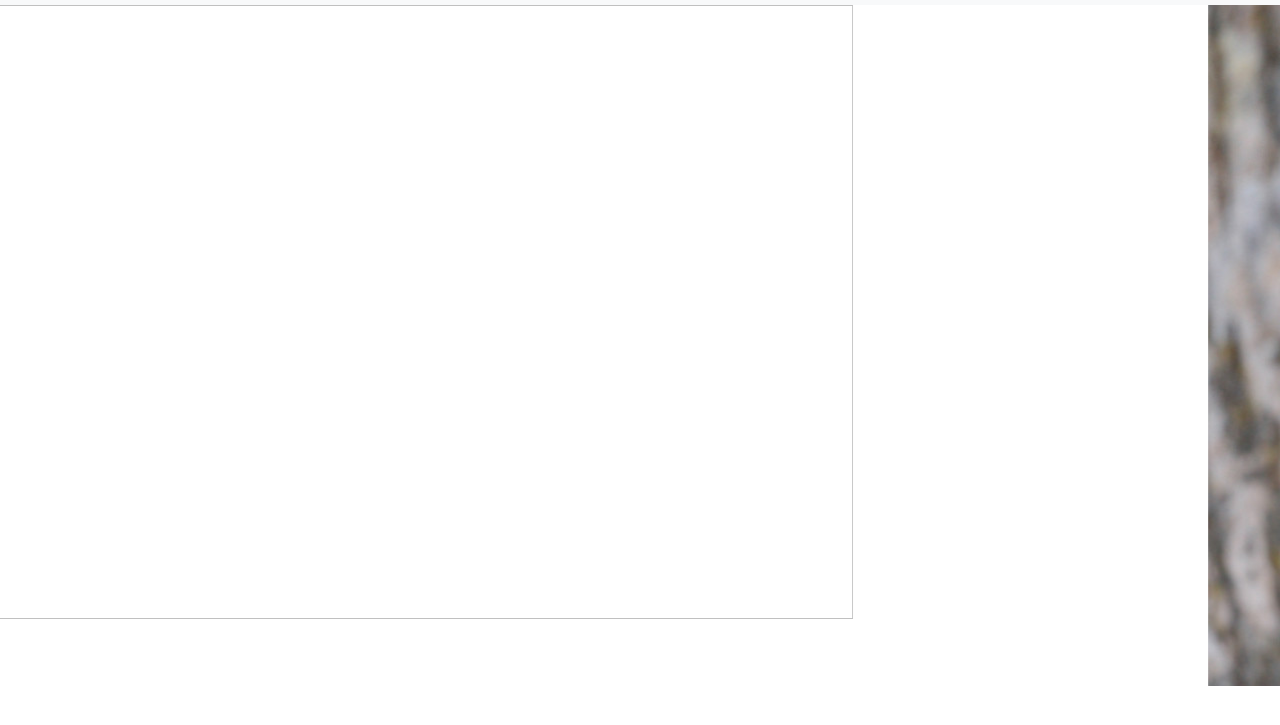
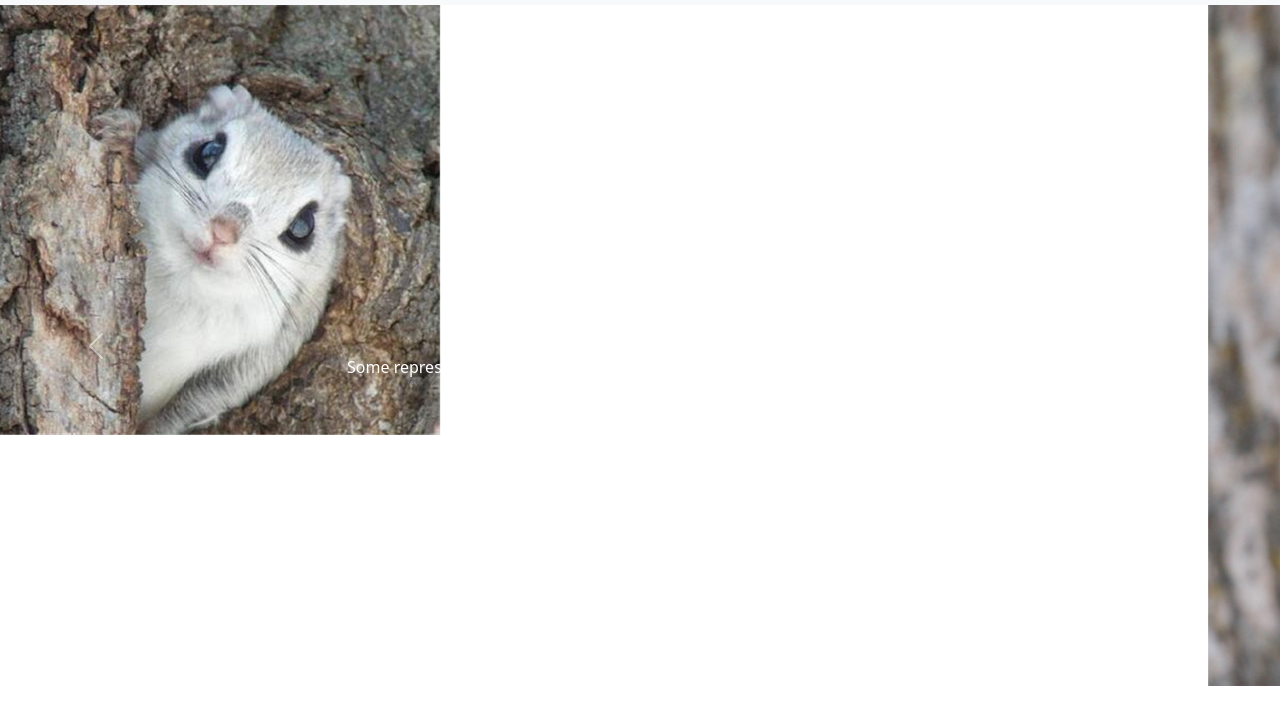
Before and after one commit to a36845220/-, a plain HTML site: page index.html in a window 1280 px wide. Shown: the part 51-776 px from the top of the page. Drawn offline with Linux system fonts and the light colour scheme.

Commit message:
修了破圖尚未改大小

```diff
--- a/index.html
+++ b/index.html
@@ -49,7 +49,7 @@
     </div>
     <div class="carousel-inner">
         <div class="carousel-item active">
-            <img src="img/06064d71-beb4-4774-8544-5767eba4a51b.jpg" height="614" width="925"/>
+            <img src="img/1.jpg" height="430" width="512"/>
             <div class="carousel-caption d-none d-md-block">
                 <h5>First slide label</h5>
                 <p>Some representative placeholder content for the first slide.</p>
```
